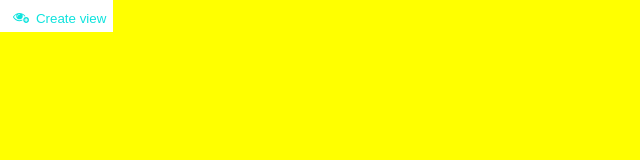
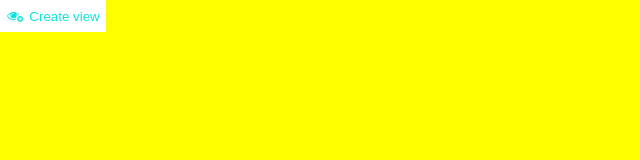
Before and after one commit to torstenwerner/web-playground, a plain HTML site: page index.html in a window 1280 px wide. Shown: the full height of the page, 0-640 px from the left. Drawn offline with Linux system fonts and the light colour scheme.

Commit message:
improve css

```diff
--- a/main.css
+++ b/main.css
@@ -14,27 +14,28 @@ body {
     padding: var(--button-padding);
 }
 
+.eye {
+    background-color: white;
+    margin-right: var(--button-padding);
+    display: inline-block;
+    position: relative;
+    top: 2px;
+    width: 16px;
+    height: 16px;
+    -webkit-mask-image: url("create-view-white.svg");
+    mask-image: url("create-view-white.svg");
+}
+
+.label {
+    position: relative;
+    top: -2px;
+}
+
 .button:hover {
     color: var(--color-background);
     background-color: white;
 }
 
-.eye {
-    margin: var(--button-padding);
+.button:hover .eye {
+    background-color: var(--color-background);
 }
-
-.eye::before {
-    content: url("create-view-white.svg");
-    position: relative;
-    top: 3px;
-}
-
-.button:hover .eye::before {
-    content: "";
-    display: inline-block;
-    width: 16px;
-    height: 16px;
-    background-color: var(--color-background);
-    -webkit-mask-image: url("create-view-white.svg");
-    mask-image: url("create-view-white.svg");
-}
```
